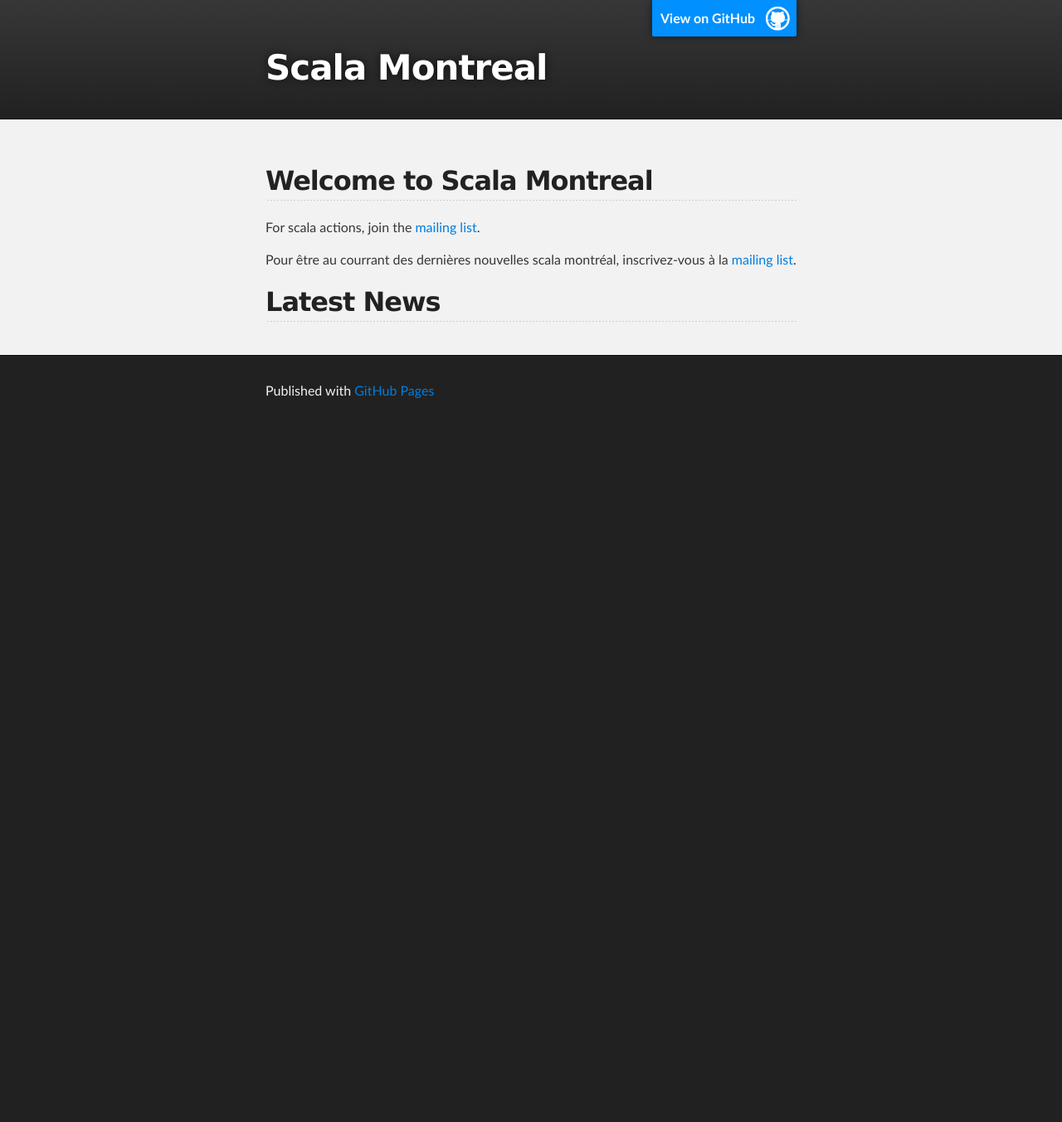
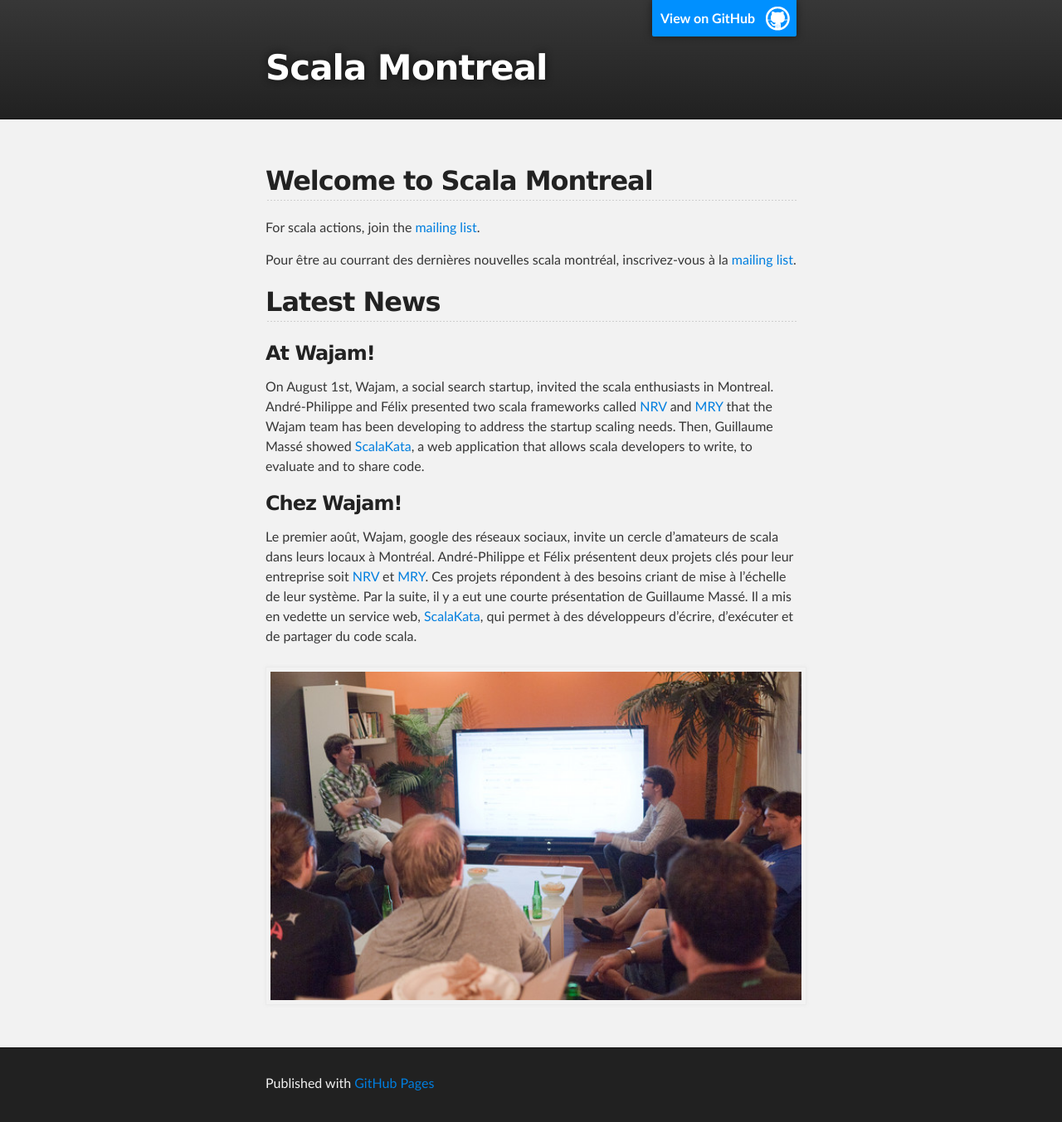
Before and after one commit to scala-montreal/scala-montreal.github.com, a Jekyll site: the page built from index.html, in a window 1280 px wide. Shown: the whole page at 83% size. Built offline with Jekyll 4.4.1, drawn with Linux system fonts in a browser that asks for light colours; before the commit the page ends 900 px from its top, so only the background shows below that.

Commit message:
fix scala montreal at wajam post date and translate to french

```diff
--- a/_post/2012-08-04-scala-montreal-at-wajam.markdown
+++ b/_posts/2012-08-04-scala-montreal-at-wajam.markdown
@@ -11,4 +11,4 @@
 
 Le premier août, Wajam, google des réseaux sociaux, invite un cercle d'amateurs de scala dans leurs locaux à Montréal. André-Philippe et Félix présentent deux projets clés pour leur entreprise soit [NRV](https://github.com/wajam/nrv) et [MRY](https://github.com/wajam/mry). Ces projets répondent à des besoins criant de mise à l'échelle de leur système. Par la suite, il y a eut une courte présentation de Guillaume Massé. Il a mis en vedette un service web, [ScalaKata](http://www.scalakata.com/), qui permet à des développeurs d'écrire, d'exécuter et de partager du code scala.
 
-<img src="/images/scala-montreal-at-wajam.jpeg" alt="scala montreal group at wajam in front of a large tv">
+<img src="/images/scala-montreal-at-wajam.jpg" alt="scala montreal group at wajam in front of a large tv">
```
Also changed, not shown: images/scala-montreal-at-wajam.jpg (added).
